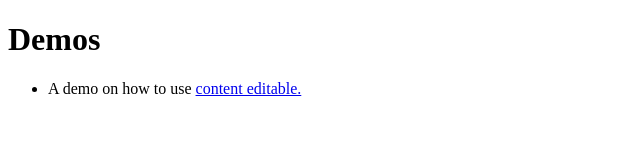
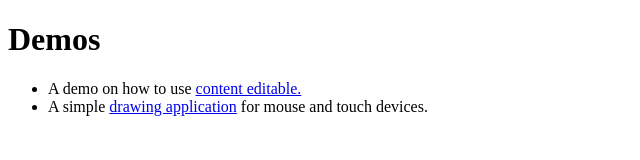
Before and after one commit to jornki/jornki.github.io, a plain HTML site: page index.html in a window 1280 px wide. Shown: the whole page, without its empty margins (0-640 px from the left). Drawn offline with Linux system fonts and the light colour scheme.

Commit message:
Created a link to the drawing demo

```diff
--- a/index.html
+++ b/index.html
@@ -10,6 +10,9 @@
 			<li>
 				A demo on how to use <a href="ContentEditable/">content editable.</a>
 			</li>
+			<li>
+				A simple <a href="drawingByTouching">drawing application</a> for mouse and touch devices.
+			</li>
 		</ul>
 	</body>
 </html>
```
